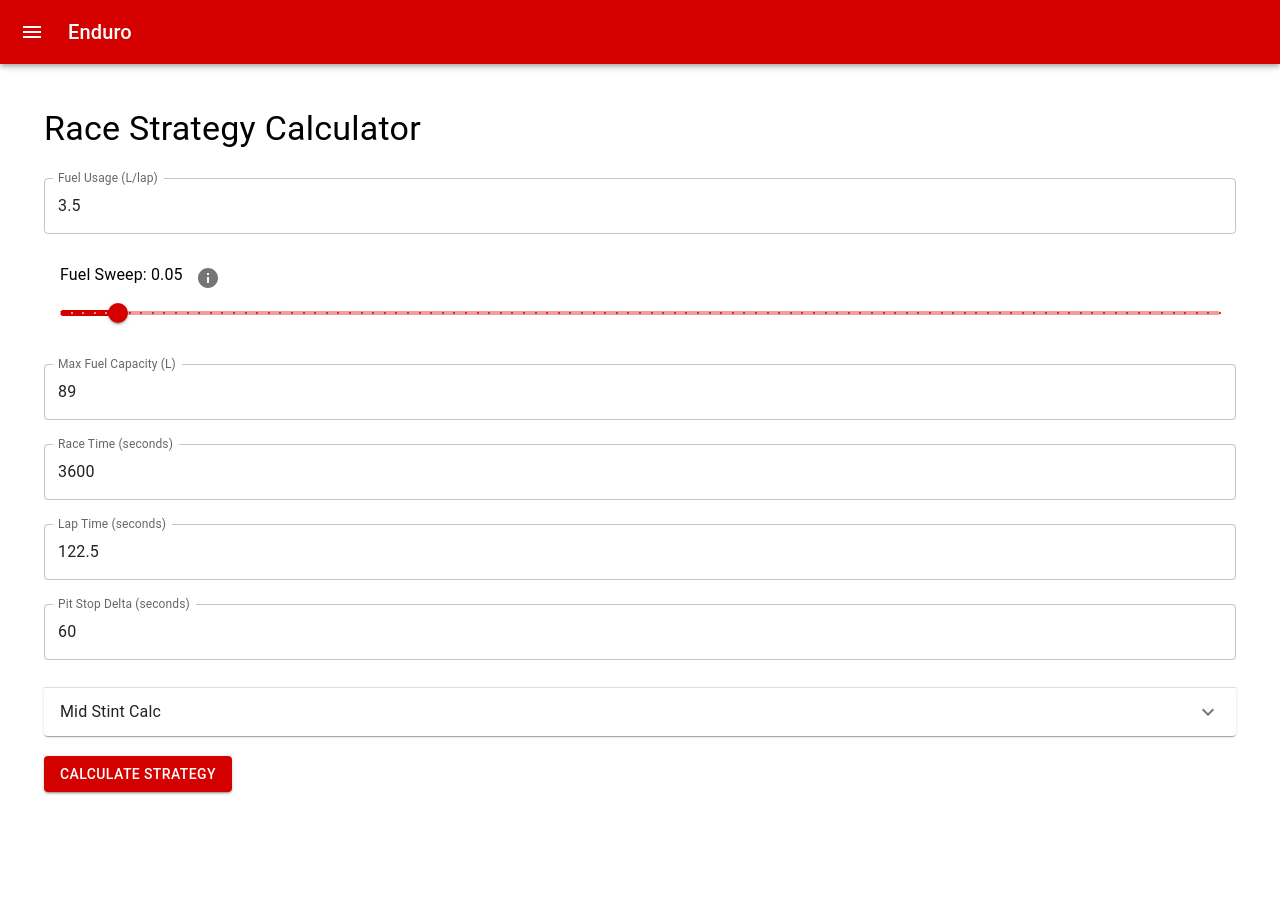
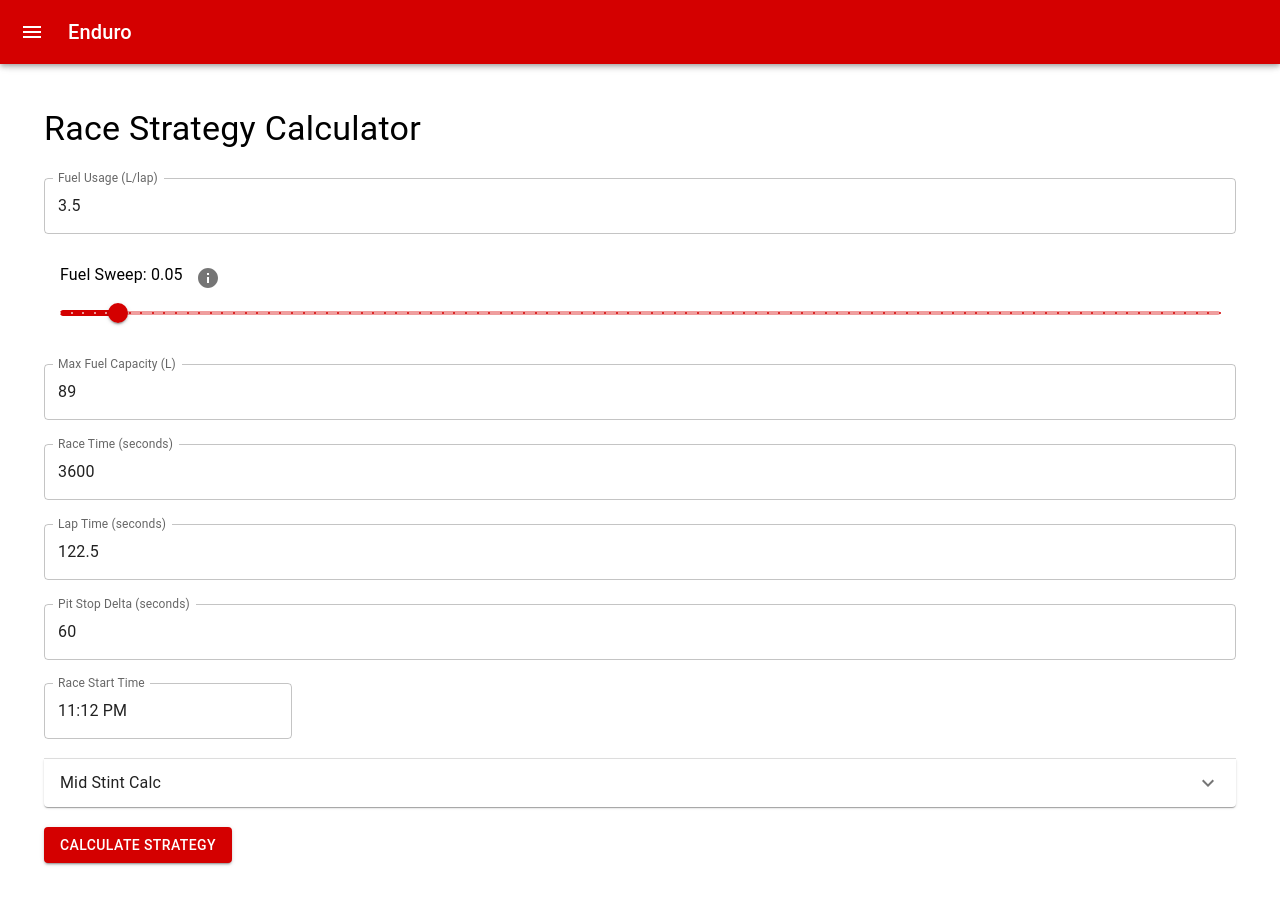
Before and after one commit to atxarib99/enduro, a React (Create React App) app in the folder web/: page /endurance-calc in a window 1280 px wide. Shown: the top 904 px of the page. Before the commit the page ends 836 px from the top, so only its background shows below. Built offline with nearby package versions, Linux system fonts and the light colour scheme.

Commit message:
Added start_time as an input parameter

```diff
--- a/web/package.json
+++ b/web/package.json
@@ -8,6 +8,7 @@
     "@emotion/styled": "^11.11.0",
     "@mui/icons-material": "^5.15.21",
     "@mui/material": "^5.15.4",
+    "@mui/x-date-pickers": "^6.0.0",
     "@popperjs/core": "^2.11.8",
     "@testing-library/jest-dom": "^5.17.0",
     "@testing-library/react": "^13.4.0",
@@ -16,6 +17,7 @@
     "@types/node": "^16.18.70",
     "@types/react": "^18.2.47",
     "@types/react-dom": "^18.2.18",
+    "dayjs": "^1.11.13",
     "react": "^18.2.0",
     "react-dom": "^18.2.0",
     "react-icons": "^5.5.0",
--- a/web/src/EnduranceCalc.tsx
+++ b/web/src/EnduranceCalc.tsx
@@ -1,4 +1,8 @@
 import React, { useState } from 'react';
+import dayjs, { Dayjs } from 'dayjs';
+import { LocalizationProvider } from '@mui/x-date-pickers/LocalizationProvider';
+import { AdapterDayjs } from '@mui/x-date-pickers/AdapterDayjs';
+import { TimePicker } from '@mui/x-date-pickers/TimePicker';
 import { Accordion, AccordionActions, AccordionSummary, AccordionDetails, Box, Button, Checkbox, TextField, Typography, Table, TableBody, TableCell, TableContainer, TableHead, TableRow, Paper, Slider, Tooltip, IconButton } from '@mui/material';
 
 import { Info, ExpandMore } from '@mui/icons-material';
@@ -12,6 +16,7 @@ const EnduranceCalc: React.FC = () => {
   const [stints, setStints] = useState<any[]>([]); // Replace 'any[]' with a specific type if needed
   const [sweep, setSweep] = useState<number>(0.05); // Default to 0.05
   const [pitDelta, setPitDelta] = useState<number>(60); // Default to 0.05
+  const [startTime, setStartTime] = useState<Dayjs | null>(dayjs());
 
   const handleInputChange = (
     event: React.ChangeEvent<HTMLInputElement>,
@@ -24,10 +29,10 @@ const EnduranceCalc: React.FC = () => {
   const handleSubmit = async (event: React.FormEvent) => {
     event.preventDefault();
 
-    const data = { remainingFuel, fuelUsage, maxFuel, raceTime, lapTime, sweep, pitDelta };
+    const data = { remainingFuel, fuelUsage, maxFuel, raceTime, lapTime, sweep, pitDelta, startTime };
 
     try {
-      const response = await fetch('https://dev.arib.dev:8001/enduro/v1/generate-strats', {
+      const response = await fetch('http://localhost:3001/enduro/v1/generate-strats', {
         method: 'POST',
         headers: {
           'Content-Type': 'application/json',
@@ -119,6 +124,15 @@ const EnduranceCalc: React.FC = () => {
             fullWidth
             margin="normal"
           />
+          <LocalizationProvider dateAdapter={AdapterDayjs}>
+            <TimePicker
+              sx={{ marginTop: "15px" }}
+              label="Race Start Time"
+              value={startTime}
+              onChange={(newValue) => setStartTime(newValue)}
+              margin="normal"
+            />
+          </LocalizationProvider>
         </Box>
 
         <Accordion sx={{ marginBottom: '20px' }} >
```
Also changed, not shown: 2 other files (tests, documents, lock files or other folders).
